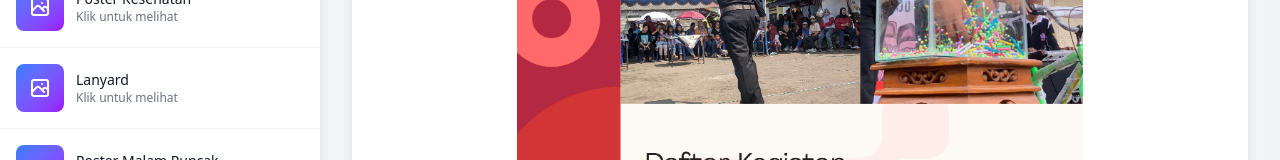
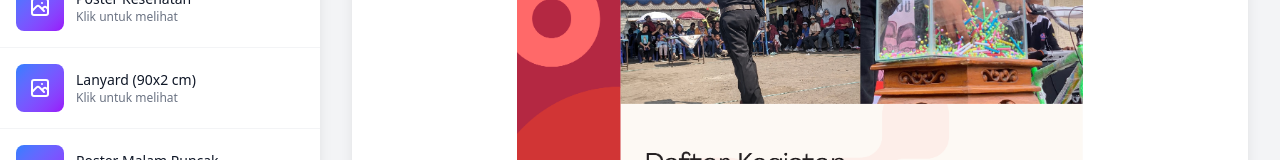
Before and after one commit to topiqnurrm/hutri80gowok, a Next.js app: page / in a window 1280 px wide. Shown: the part 426-586 px from the top of the page. Built offline with nearby package versions, Linux system fonts and the light colour scheme.

Commit message:
final tambahan malam puncak poster dari mba nanda

```diff
--- a/app/page.tsx
+++ b/app/page.tsx
@@ -43,15 +43,15 @@
   },
   {
     id: 'lanyard',
-    title: 'Lanyard',
+    title: 'Lanyard (90x2 cm)',
     imagePath: '/lanyard.png',
     pdfLink: 'https://drive.google.com/file/d/1yWrmw7OowV7SKHkVyhDV4tB8nSnVvYds/view?usp=sharing'
   },
   {
     id: 'malam-puncak-poster',
     title: 'Poster Malam Puncak',
-    imagePath: '/poster-malam-puncak.png',
-    pdfLink: 'https://drive.google.com/file/d/your-file-id-7/view'
+    imagePath: '/poster-malam-puncak.jpg',
+    pdfLink: 'https://drive.google.com/file/d/1guwGFXCS4x6YMUgVpFqYmvlua5r0L4yA/view?usp=sharing'
   },
   {
     id: 'malam-puncak-banner',
```
Also changed, not shown: public/poster-malam-puncak.jpg (added).
